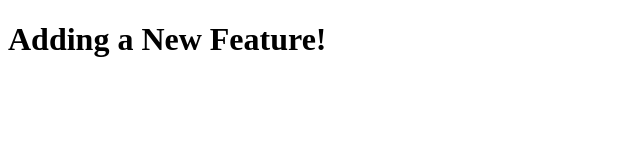
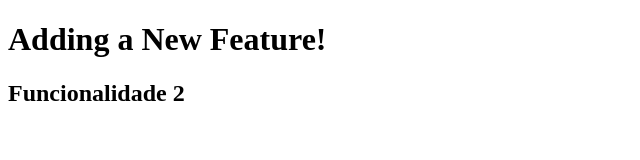
Before and after one commit to ramoncelino/curso_git1, a plain HTML site: page about.html in a window 1280 px wide. Shown: the whole page, without its empty margins (0-640 px from the left). Drawn offline with Linux system fonts and the light colour scheme.

Commit message:
Funcionalidade 2

```diff
--- a/about.html
+++ b/about.html
@@ -8,5 +8,7 @@
 </head>
 <body>
     <h1>Adding a New Feature!</h1>
+    <h2>Funcionalidade 2</h2>
+</body>
 </body>
 </html>
```
